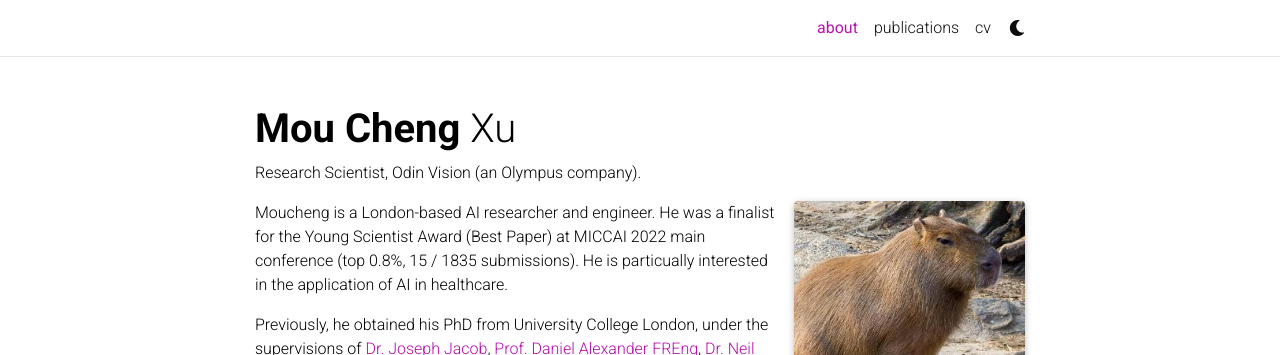
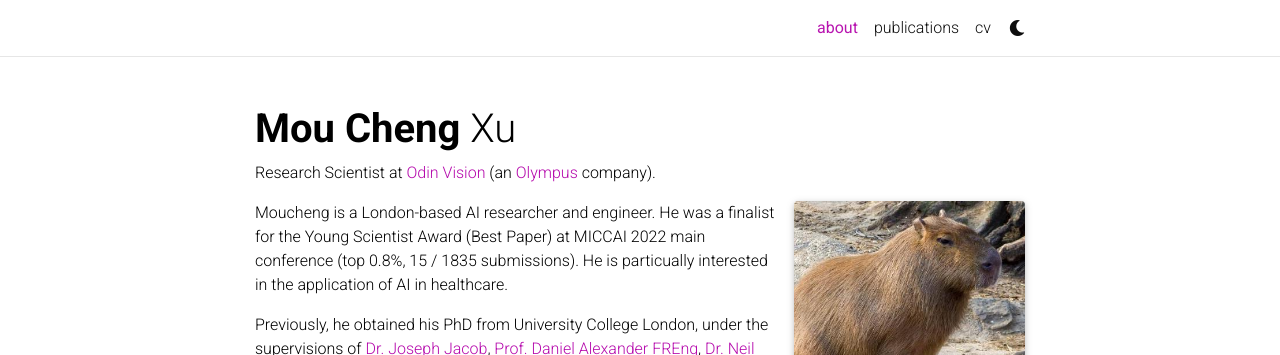
Before and after one commit to moucheng2017/moucheng2017.github.io, a Jekyll site: the page built from _pages/about.md, in a window 1280 px wide and 1015 px high. Shown: the top 355 px of the window. Built offline with Jekyll 4.4.1, drawn with Linux system fonts in a browser that asks for light colours; comment, search, counter and statistics services are not loaded; a style sheet for code colours, icons or effects is not loaded.

```diff
--- a/_pages/about.md
+++ b/_pages/about.md
@@ -3,7 +3,7 @@ layout: about
 title: about
 permalink: /
 <!-- subtitle: <a href='#'>Affiliations</a>. Address. Contacts. Moto. Etc. -->
-subtitle: Research Scientist, Odin Vision (an Olympus company).
+subtitle: Research Scientist at <a href='https://odin-vision.com/'>Odin Vision</a> (an <a href='https://www.olympus-global.com/'>Olympus</a> company).
 
 profile:
   align: right
```
